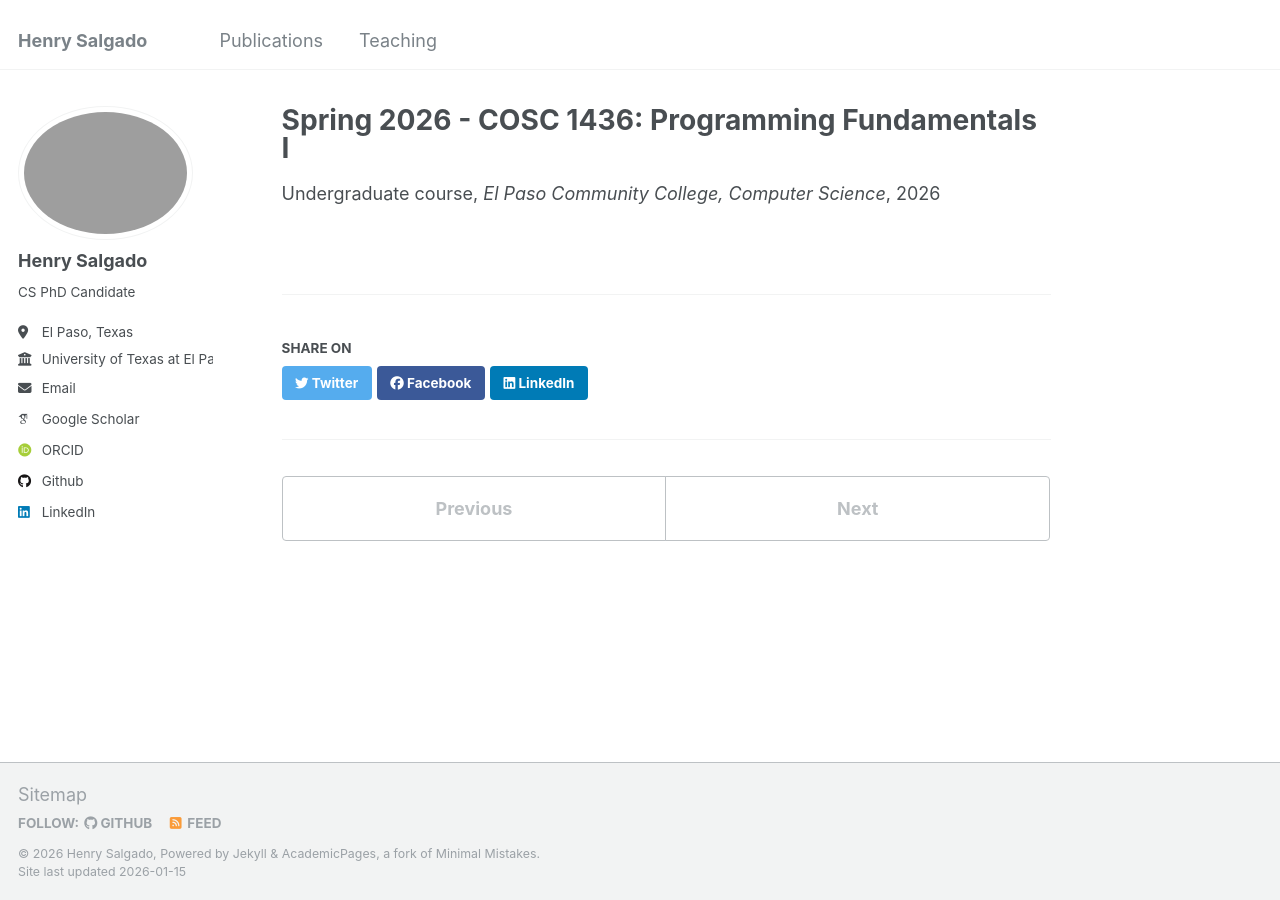
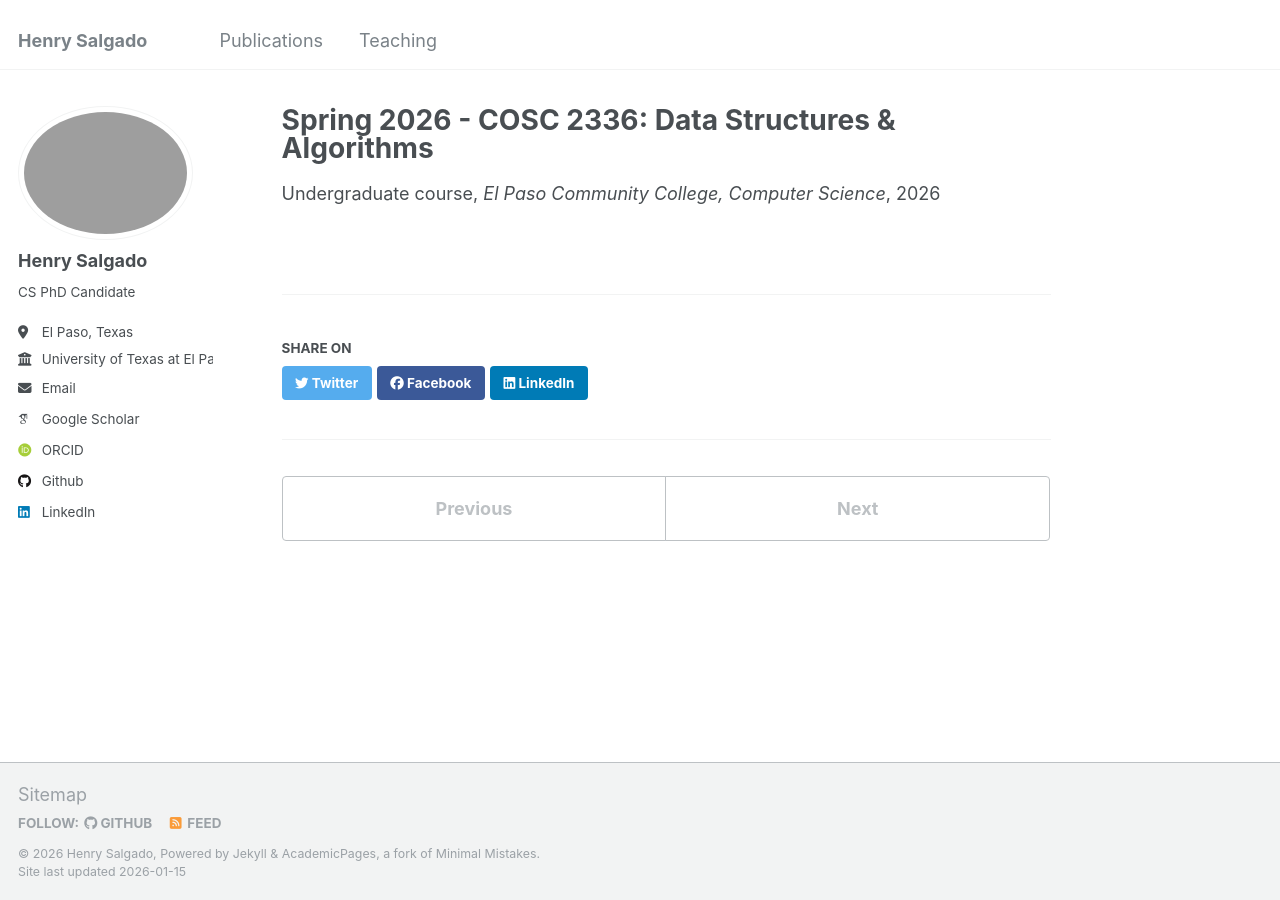
Before and after one commit to eigenhenry/eigenhenry.github.io, a Jekyll site: the page built from _teaching/2026_spring_epcc.md, in a window 1280 px wide. Built offline with Jekyll 4.4.1, drawn with Linux system fonts in a browser that asks for light colours; some web fonts are replaced.

Commit message:
Update course title from Programming Fundamentals to Data Structures

```diff
--- a/_teaching/2026_spring_epcc.md
+++ b/_teaching/2026_spring_epcc.md
@@ -1,5 +1,5 @@
 ---
-title: "Spring 2026 - COSC 1436:  Programming Fundamentals I"
+title: "Spring 2026 - COSC 2336:  Data Structures & Algorithms"
 collection: teaching
 type: "Undergraduate course"
 permalink: /teaching/2026-spring-epcc
```
